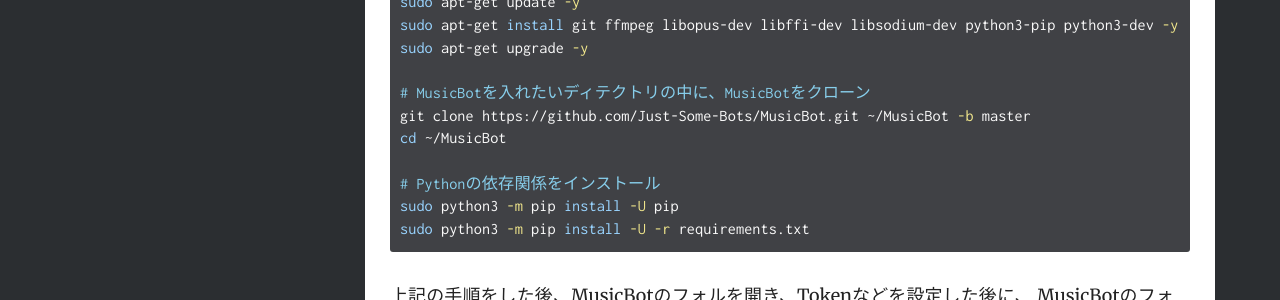
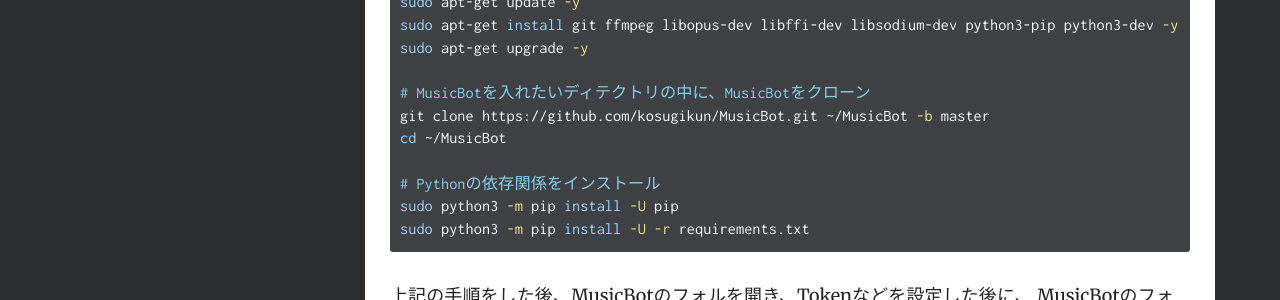
Before and after one commit to ritokun/MusicBot-1, a Jekyll site: the page built from _docs/installing/ubuntu.md, in a window 1280 px wide. Shown: the part 1187-1487 px from the top of the page. Built offline with Jekyll 4.4.1, drawn with Linux system fonts in a browser that asks for light colours; some of the changed lines change nothing that is shown.

Commit message:
Update ubuntu.md

```diff
--- a/_docs/installing/ubuntu.md
+++ b/_docs/installing/ubuntu.md
@@ -48,7 +48,7 @@
 sudo apt-get upgrade -y
 
 # MusicBotを入れたいディテクトリの中に、MusicBotをクローン
-git clone https://github.com/Just-Some-Bots/MusicBot.git ~/MusicBot -b master
+git clone https://github.com/kosugikun/MusicBot.git ~/MusicBot -b master
 cd ~/MusicBot
 
 # Pythonの依存関係をインストール
```
